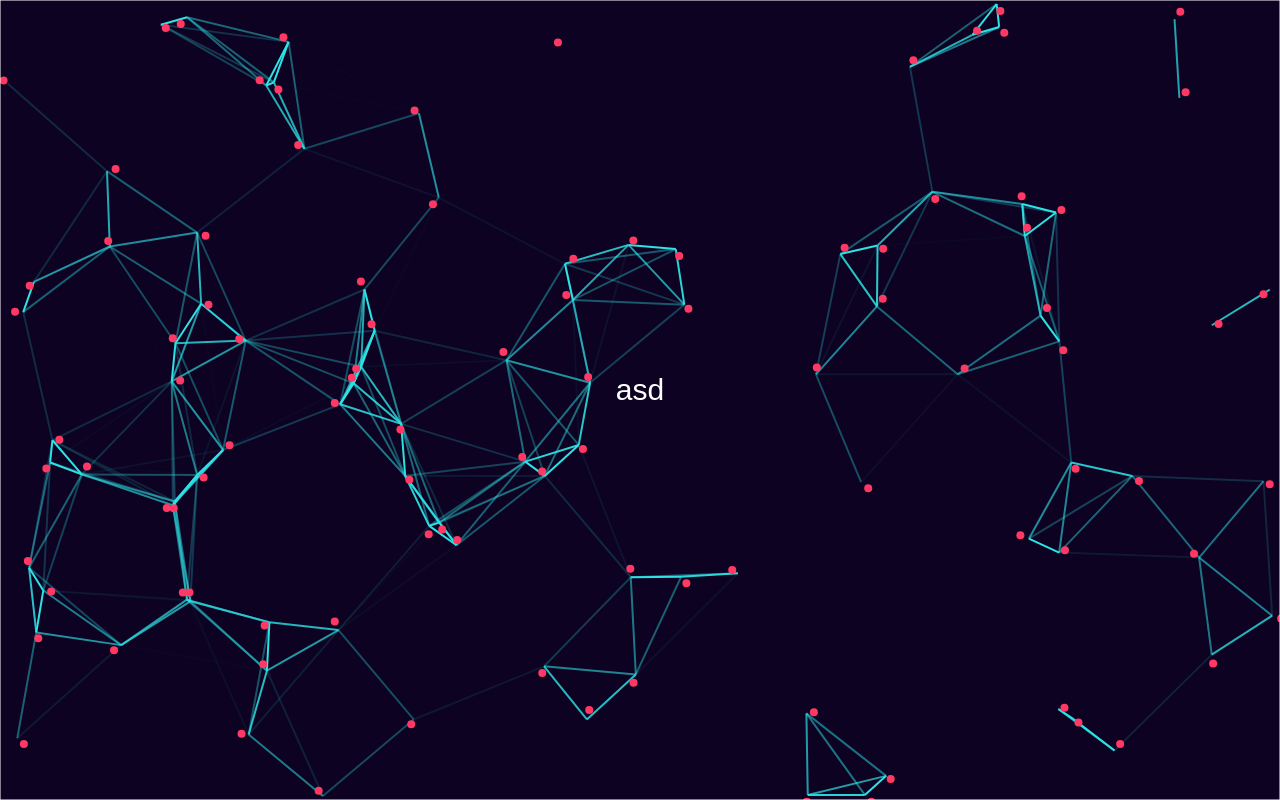
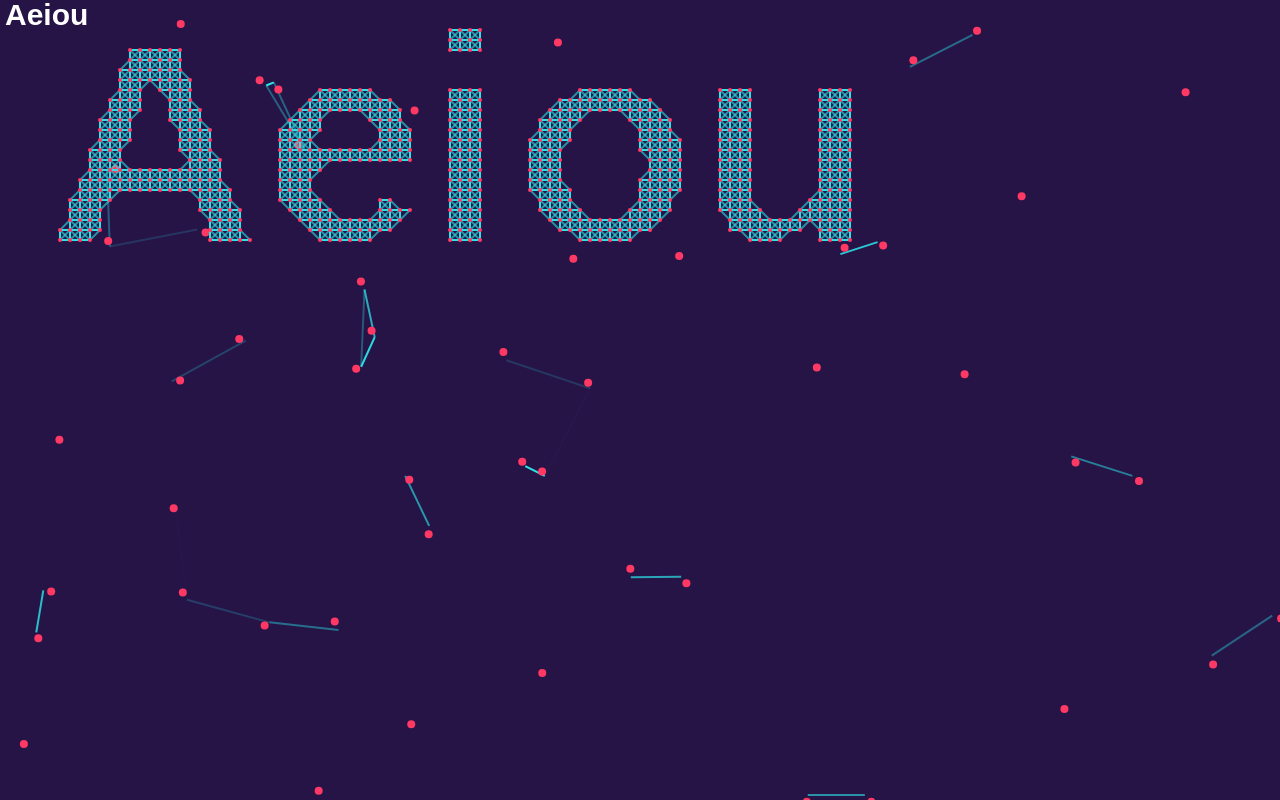
Before and after one commit to nyan9/textParticles, a website built with webpack: page index.html in a window 1280 px wide. Built offline with nearby package versions, Linux system fonts and the light colour scheme; animation ran at ten frames a second.

Commit message:
add text to particle with connections

```diff
--- a/index.html
+++ b/index.html
@@ -9,8 +9,8 @@
   </head>
 
   <body>
+    <canvas id="canvas"></canvas>
     <canvas id="text"></canvas>
-    <canvas id="canvas"></canvas>
     <script src="./dist/main.js"></script>
   </body>
 </html>
--- a/src/scripts/canvas.js
+++ b/src/scripts/canvas.js
@@ -10,6 +10,7 @@ const height = (canvas.height = window.innerHeight);
 const middle = new V(width / 2, height / 2);
 
 let nodes = [];
+let textNodes = [];
 
 // Linear interpolation
 function lerp(min, max, v) {
@@ -21,22 +22,32 @@ function rescale(min, max, v) {
   return (v - min) / (max - min);
 }
 
-function populateNodes(n = 100) {
+function populateNodes(n = 50) {
   nodes = [];
 
   for (let i = 0; i < n; i++) {
-    let node = new Node(middle.x, middle.y);
+    let node = new Node(middle.x, middle.y, 4);
 
     node.position.randomize(lerp(0, width / 2, Math.random())).add(middle);
     node.velocity.randomize(lerp(0.05, 0.1, Math.random()));
+
     nodes.push(node);
   }
 }
-populateNodes();
 
-// max, min distance threshold
-const maxDistance = 150;
-const minDistance = 50;
+function populateTextNodes() {
+  textNodes = [];
+
+  let textSize = 10;
+  let textNodePos = T.textPixels;
+  for (let i = 0; i <= textNodePos.length - 1; i++) {
+    let tx = textNodePos[i].positionX * textSize;
+    let ty = textNodePos[i].positionY * textSize;
+    let node = new Node(tx, ty, 2);
+
+    textNodes.push(node);
+  }
+}
 
 function drawLine(pos1, pos2, color) {
   ctx.strokeStyle = color;
@@ -47,10 +58,12 @@ function drawLine(pos1, pos2, color) {
   ctx.stroke();
 }
 
-function drawConnection(node1, node2) {
-  let displacement = node2.position.minus(node1.position);
-  let distance = displacement.magnitude();
+// max, min distance threshold for stage connections
+const maxDistance = 100;
+const minDistance = 30;
 
+// draw stage node connections
+function drawConnection(node1, node2, distance) {
   // do nothing, if displacement vector is longer than maxDistance
   if (distance >= maxDistance) {
     return;
@@ -63,10 +76,35 @@ function drawConnection(node1, node2) {
   drawLine(node1.position, node2.position, color);
 }
 
-function drawConnections() {
-  for (let i = 0; i < nodes.length; i++) {
-    for (let j = i + 1; j < nodes.length; j++) {
-      drawConnection(nodes[i], nodes[j]);
+// draw text node connections
+function drawTextConnection(node1, node2, distance) {
+  if (distance >= 20) {
+    return;
+  }
+
+  let alpha = rescale(20, 10, distance);
+  let color = `hsla(181, 79%, 54%, ${alpha})`;
+
+  drawLine(node1.position, node2.position, color);
+}
+
+function drawConnections(nodeType) {
+  let displacement;
+  let distance;
+
+  for (let i = 0; i < nodeType.length; i++) {
+    for (let j = i + 1; j < nodeType.length; j++) {
+      // shortest path between two nodes
+      displacement = nodeType[j].position.minus(nodeType[i].position);
+      // length between two nodes
+      distance = displacement.magnitude();
+
+      // check if passed in type of nodes are stageNodes or textNodes
+      if (nodeType === textNodes) {
+        drawTextConnection(nodeType[i], nodeType[j], distance);
+      } else {
+        drawConnection(nodeType[i], nodeType[j], distance);
+      }
     }
   }
 }
@@ -77,8 +115,7 @@ function clear() {
 
 // each frame's actions
 function frame(deltaT) {
-  clear();
-  drawConnections();
+  drawConnections(nodes);
   for (let node of nodes) {
     node.move(deltaT);
     node.draw();
@@ -86,6 +123,14 @@ function frame(deltaT) {
   }
 }
 
+function textFrame() {
+  drawConnections(textNodes);
+  for (let textNode of textNodes) {
+    textNode.draw();
+  }
+}
+
+// BEGIN POLYFILL
 // requestAnimationFrame polyfill by Erik Möller. fixes from Paul Irish and Tino Zijdel
 // http://paulirish.com/2011/requestanimationframe-for-smart-animating/
 // http://my.opera.com/emoller/blog/2011/12/20/requestanimationframe-for-smart-er-animating
@@ -116,7 +161,9 @@ function frame(deltaT) {
       clearTimeout(id);
     };
 })();
+// END POLYFILL
 
+// render Nodes
 // keep track of deltaTime every frame
 let prevTime = 0;
 function renderNodes() {
@@ -124,9 +171,13 @@ function renderNodes() {
   let deltaT = now - prevTime;
   prevTime = now;
 
+  clear();
   frame(deltaT);
+  textFrame();
   requestAnimationFrame(renderNodes);
 }
 renderNodes();
 
-T.initText();
+populateNodes();
+T.getTextData();
+populateTextNodes();
--- a/src/scripts/node.js
+++ b/src/scripts/node.js
@@ -4,16 +4,12 @@ const canvas = document.getElementById("canvas");
 const ctx = canvas.getContext("2d");
 
 class Node {
-  constructor(x, y) {
-    this.radius = 4;
+  constructor(x, y, r = 3) {
+    this.radius = r;
     this.position = new V(x, y);
     this.velocity = new V(0.1, 0.2);
-    this.initialX = x;
-    this.initialY = y;
-  }
-
-  clearNode() {
-    ctx.clearRect(0, 0, canvas.width, canvas.height);
+    this.initialX = this.position.x;
+    this.initialY = this.position.y;
   }
 
   draw() {
--- a/src/scripts/text.js
+++ b/src/scripts/text.js
@@ -4,13 +4,32 @@ const text = document.getElementById("text"),
 const width = (text.width = window.innerWidth);
 const height = (text.height = window.innerHeight);
 
-let pix = ctx.getImageData(0, 0, width / 2, height / 2);
+export let textPixels = [];
 
-export function initText() {
+export function getText() {
   ctx.fillStyle = "white";
-  ctx.textAlign = "center";
-  ctx.font = "30px sans-serif";
-  ctx.fillText("asd", width / 2, height / 2);
-  ctx.strokeStyle = "white";
-  ctx.strokeRect(0, 0, width, height);
+  ctx.font = "bold 30px sans-serif";
+  ctx.fillText("Aeiou", 5, 25);
+
+  // ctx.strokeRect(0, 0, 400, 30);
 }
+
+export function getTextData() {
+  let textImgData = ctx.getImageData(0, 0, 400, 30);
+  // every single pixel of image data
+  let pixData = textImgData.data;
+
+  // Iterate through every pixel collected inside ClampedArray (textImgData.data)
+  for (let y = 0; y < textImgData.height; y++) {
+    for (let x = 0; x < textImgData.width; x++) {
+      // push x,y coord to textPixels, if alpha value of pixelData is greater than 128
+      if (pixData[y * 4 * textImgData.width + x * 4 + 3] > 128) {
+        textPixels.push({ positionX: x, positionY: y });
+      }
+    }
+  }
+  console.log(textImgData);
+  console.log(textPixels);
+}
+
+getText();
--- a/src/styles/index.scss
+++ b/src/styles/index.scss
@@ -8,15 +8,14 @@ body {
   overflow: hidden;
   max-height: 100vh;
   max-width: 100vw;
-  background: black;
+  background: #261447;
 }
 
 #canvas {
-  position: fixed;
+  position: absolute;
   top: 0;
   left: 0;
-  background: #0d0221;
-  z-index: -1;
+  background: transparent;
 }
 
 #text {
@@ -24,5 +23,4 @@ body {
   top: 0;
   left: 0;
   background: transparent;
-  z-index: 0;
 }
```
Also changed, not shown: dist/main.css, dist/main.js.
